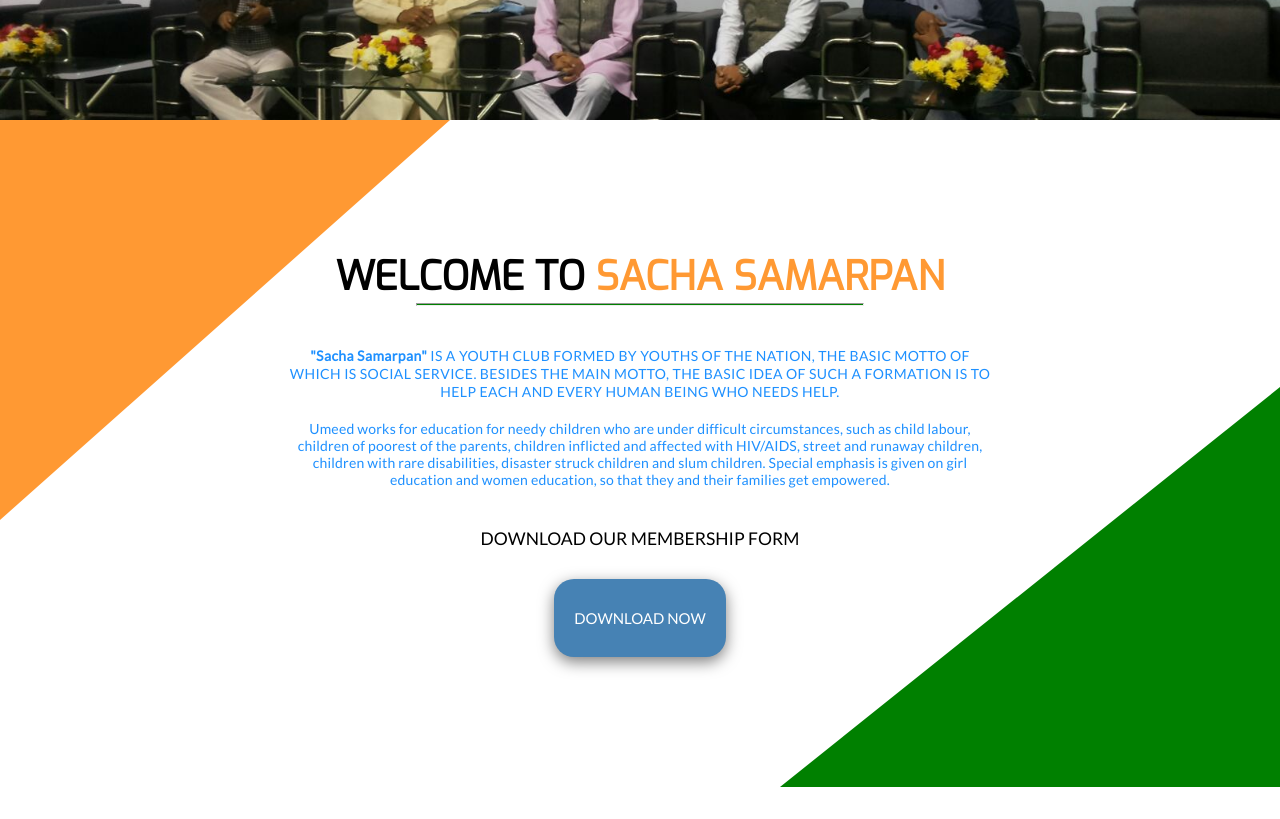
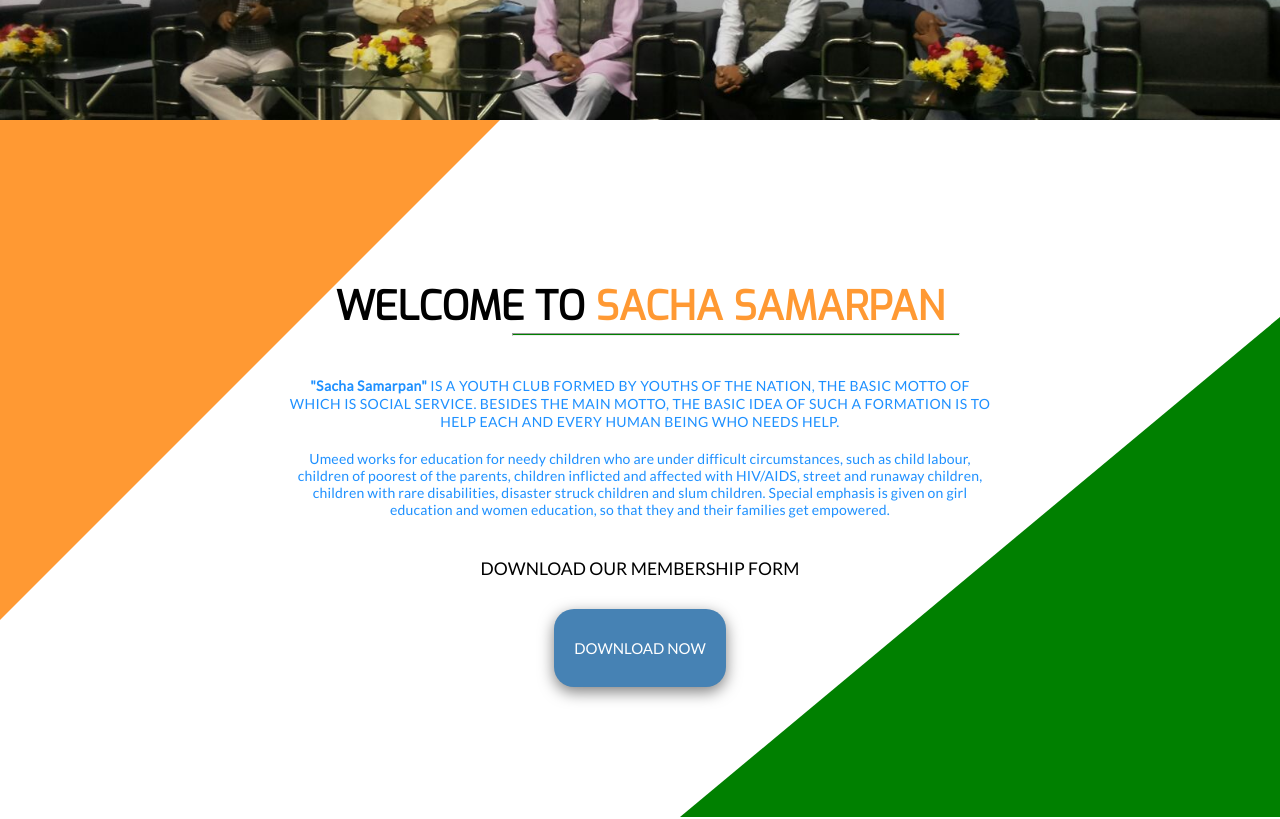
Before and after one commit to riverrz/sacha-samarpan-ngo, a React app in the folder client/: page / in a window 1280 px wide. Shown: the part 480-1299 px from the top of the page. Built offline with nearby package versions, Linux system fonts and the light colour scheme.

Commit message:
Increased sides of saffron and green in flag of Frontpage container

```diff
--- a/client/src/components/Maintext/Maintext.css
+++ b/client/src/components/Maintext/Maintext.css
@@ -1,10 +1,12 @@
 .Maintext {
   width: 100%;
-  margin: 0 auto;
   text-align: center;
-  padding: 13rem 0 10rem 0;
+  padding: 16rem 0 10rem 0;
+  display: flex;
+  justify-content: center;
+  flex-direction: column;
+  align-items: center;
   background-color: #fff;
-  /* color: #fff; */
   font-size: 1.5rem;
   font-family: "Lato", sans-serif;
 }
--- a/client/src/containers/Frontpage/Frontpage.css
+++ b/client/src/containers/Frontpage/Frontpage.css
@@ -5,8 +5,8 @@
   position: absolute;
   top:0;
   left:0;
-  height: 40rem;
-  width: 45rem;
+  height: 50rem;
+  width: 50rem;
   background-color: #ff9933;
   clip-path: polygon(0 0, 100% 0,0 100%);
 }
@@ -14,8 +14,8 @@
   bottom: 0;
   right:0;
   position: absolute;
-  height: 40rem;
-  width: 50rem;
+  height: 50rem;
+  width: 60rem;
   background-color: #008000;
   clip-path: polygon(100% 100%, 100% 0,0 100%);
 }
```
